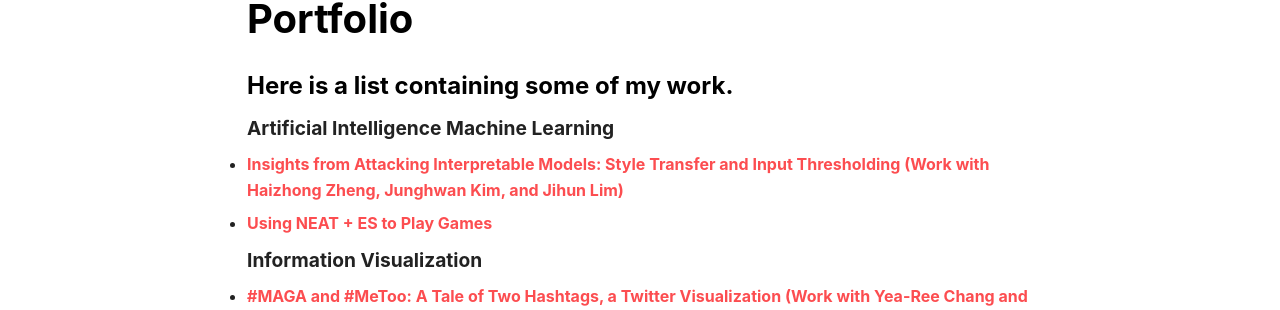
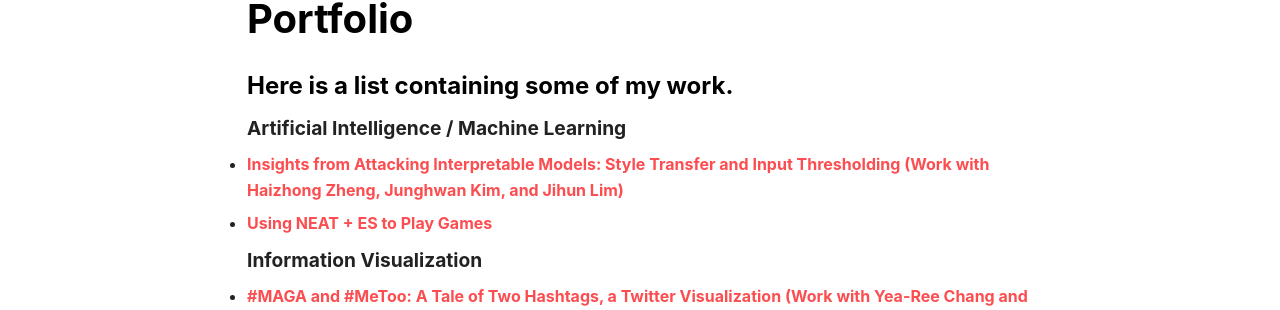
Before and after one commit to mindojune/oldmindojune.github.io, a Jekyll site: the page built from portfolio.md, in a window 1280 px wide. Shown: the part 125-435 px from the top of the page. Built offline with Jekyll 4.4.1, drawn with Linux system fonts in a browser that asks for light colours; nearby versions of some CDN libraries; our own code applies the rules of GitHub Pages for plain Markdown files.

```diff
--- a/portfolio.md
+++ b/portfolio.md
@@ -5,7 +5,7 @@ title: "Portfolio"
 ### Here is a list containing some of my work.
 
 
-#### Artificial Intelligence Machine Learning
+#### Artificial Intelligence / Machine Learning
 - [Insights from Attacking Interpretable Models: Style Transfer and Input Thresholding (Work with Haizhong Zheng, Junghwan Kim, and Jihun Lim)](https://github.com/mindojune/mindojune.github.io/blob/master/_data/eecs598_012_project.pdf)
 
 - [Using NEAT + ES to Play Games](https://github.com/mindojune/mindojune.github.io/blob/master/_data/cs81.pdf)
```
